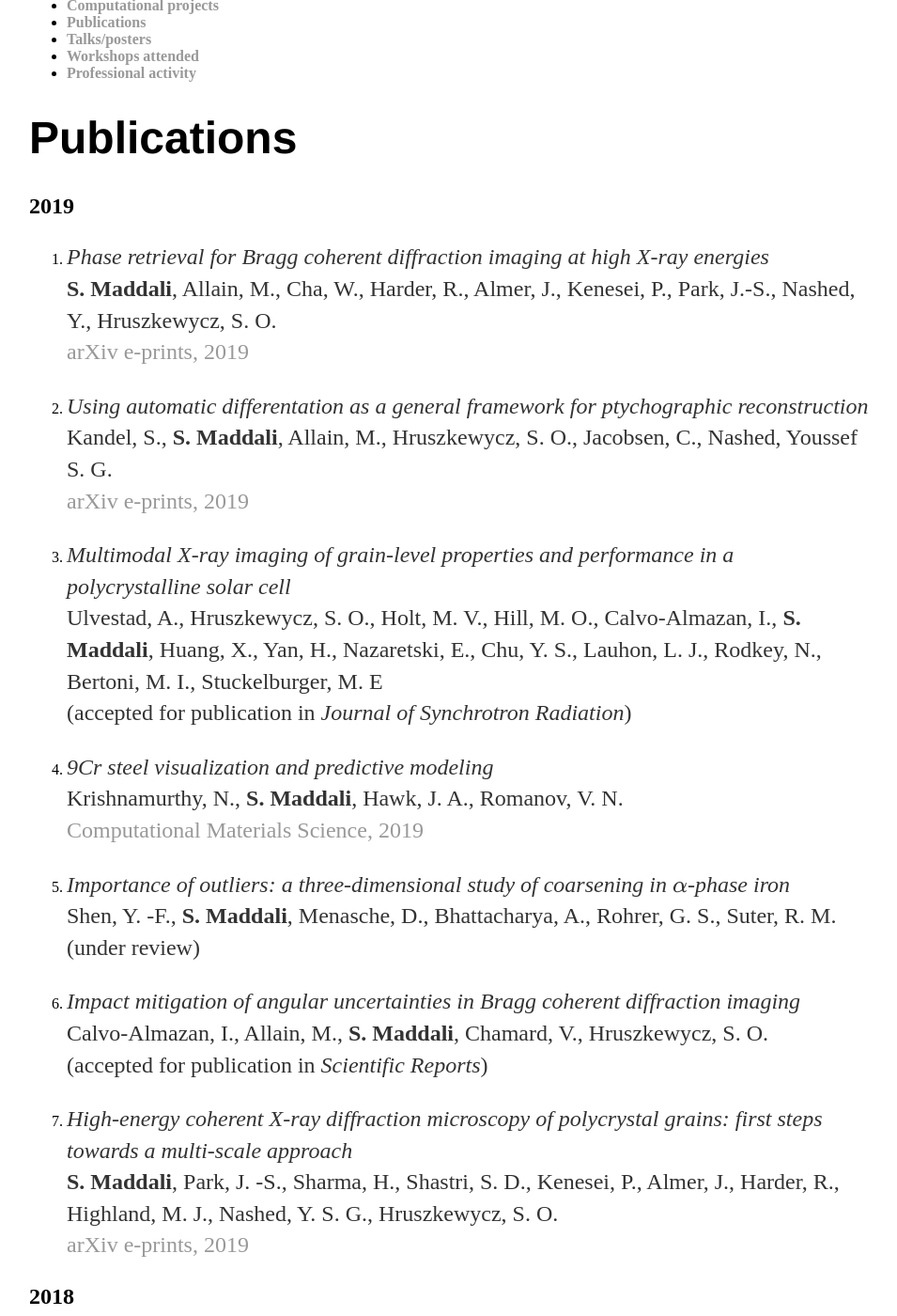
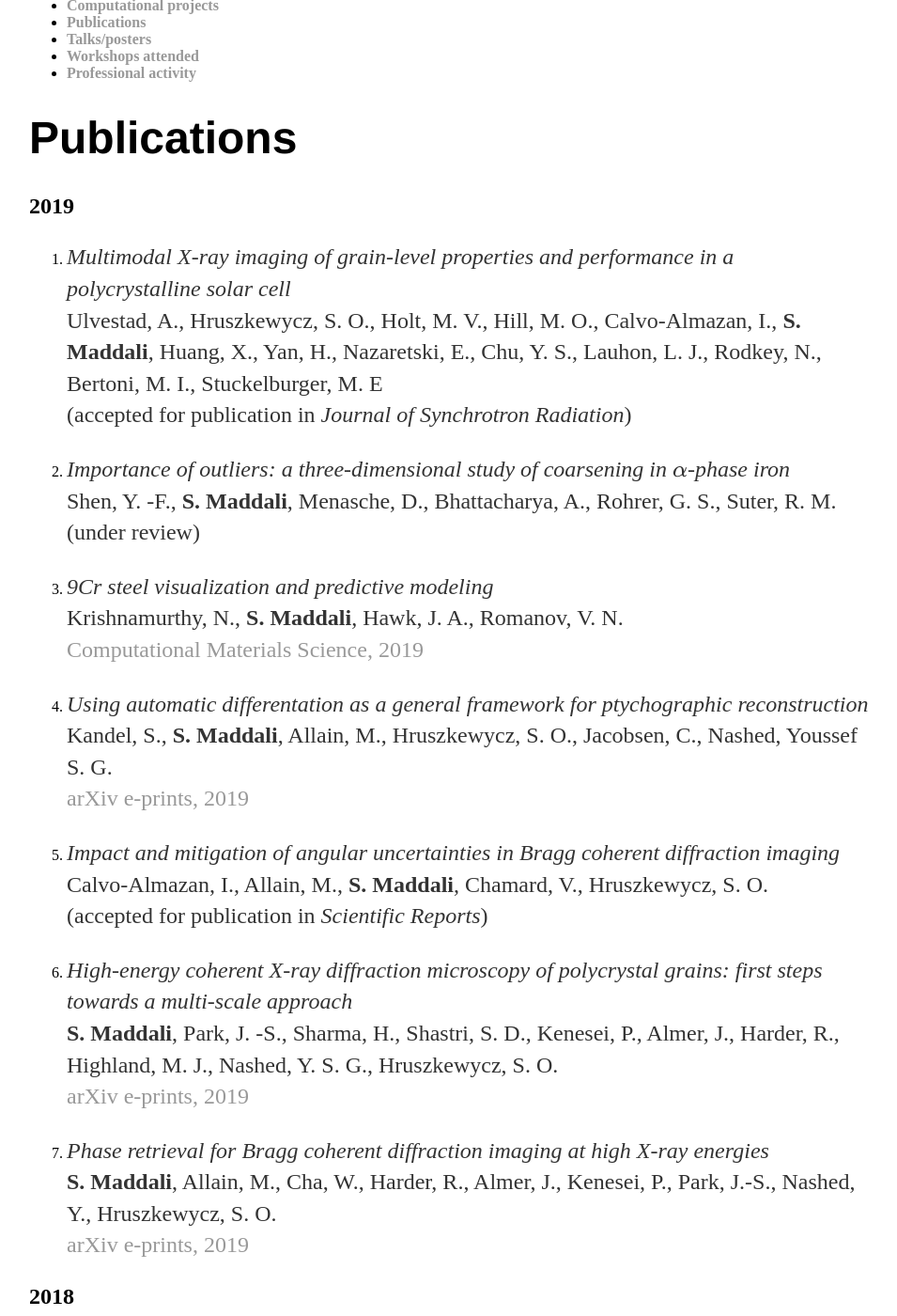
Before and after one commit to siddharth-maddali/siddharth-maddali.github.io, a Jekyll site: the page built from resume-cv/pubs.md, in a window 1280 px wide and 1400 px high, scrolled down 482 px. Shown: the whole window at 94% size, without its empty margins (161-1116 px from the left). Built offline with Jekyll 4.4.1, drawn with Linux system fonts in a browser that asks for light colours; formulas are drawn with MathJax 3; a script that is not in the unit is left out; some of the changed text lies outside the part shown.

Commit message:
tweaks...

```diff
--- a/resume-cv/pubs.md
+++ b/resume-cv/pubs.md
@@ -9,45 +9,45 @@ mathjax: true
 
 ## **2019**
 
-1.	_Phase retrieval for Bragg coherent diffraction imaging at high X-ray energies_<br/>	**S. Maddali**, Allain, M., Cha, W., Harder, R., Almer, J., Kenesei, P., Park, J.-S., Nashed, Y., Hruszkewycz, S. O.
-<br/>[arXiv e-prints, 2019](https://arxiv.org/abs/1811.06181)
+1.	_Multimodal X-ray imaging of grain-level properties and performance in a polycrystalline solar cell_<br/>	Ulvestad, A., Hruszkewycz, S. O., Holt, M. V., Hill, M. O., Calvo-Almazan, I., **S. Maddali**, Huang, X., Yan, H., Nazaretski, E., Chu, Y. S., Lauhon, L. J., Rodkey, N., Bertoni, M. I., Stuckelburger, M. E
+<br/>(accepted for publication in _Journal of Synchrotron Radiation_)
+
+1.	_Importance of outliers: a three-dimensional study of coarsening in $\alpha$-phase iron_<br/>	Shen, Y. -F., **S. Maddali**, Menasche, D., Bhattacharya, A., Rohrer, G. S., Suter, R. M.
+<br/>(under review)
+
+1.	_9Cr steel visualization and predictive modeling_<br/>	Krishnamurthy, N., **S. Maddali**, Hawk, J. A., Romanov, V. N.
+<br/>[Computational Materials Science, 2019](http://www.sciencedirect.com/science/article/pii/S0927025619301466)
 
 1.	_Using automatic differentation as a general framework for ptychographic reconstruction_<br/>	Kandel, S., **S. Maddali**, Allain, M., Hruszkewycz, S. O., Jacobsen, C., Nashed, Youssef S. G.
 <br/>[arXiv e-prints, 2019](https://arxiv.org/abs/1902.03920)
 
-1.	_Multimodal X-ray imaging of grain-level properties and performance in a polycrystalline solar cell_<br/>	Ulvestad, A., Hruszkewycz, S. O., Holt, M. V., Hill, M. O., Calvo-Almazan, I., **S. Maddali**, Huang, X., Yan, H., Nazaretski, E., Chu, Y. S., Lauhon, L. J., Rodkey, N., Bertoni, M. I., Stuckelburger, M. E
-<br/>(accepted for publication in _Journal of Synchrotron Radiation_)
-
-1.	_9Cr steel visualization and predictive modeling_<br/>	Krishnamurthy, N., **S. Maddali**, Hawk, J. A., Romanov, V. N.
-<br/>[Computational Materials Science, 2019](http://www.sciencedirect.com/science/article/pii/S0927025619301466)
-
-1.	_Importance of outliers: a three-dimensional study of coarsening in $\alpha$-phase iron_<br/>	Shen, Y. -F., **S. Maddali**, Menasche, D., Bhattacharya, A., Rohrer, G. S., Suter, R. M.
-<br/>(under review)
-
-1.	_Impact mitigation of angular uncertainties in Bragg coherent diffraction imaging_<br/>	Calvo-Almazan, I., Allain, M., **S. Maddali**, Chamard, V., Hruszkewycz, S. O.
+1.	_Impact and mitigation of angular uncertainties in Bragg coherent diffraction imaging_<br/>	Calvo-Almazan, I., Allain, M., **S. Maddali**, Chamard, V., Hruszkewycz, S. O.
 <br/>(accepted for publication in _Scientific Reports_)
 
 1.	_High-energy coherent X-ray diffraction microscopy of polycrystal grains: first steps towards a multi-scale approach_<br/>	**S. Maddali**, Park, J. -S., Sharma, H., Shastri, S. D., Kenesei, P., Almer, J., Harder, R., Highland, M. J., Nashed, Y. S. G., Hruszkewycz, S. O.
 <br/>[arXiv e-prints, 2019](https://arxiv.org/abs/1903.11815)
 
+1.	_Phase retrieval for Bragg coherent diffraction imaging at high X-ray energies_<br/>	**S. Maddali**, Allain, M., Cha, W., Harder, R., Almer, J., Kenesei, P., Park, J.-S., Nashed, Y., Hruszkewycz, S. O.
+<br/>[arXiv e-prints, 2019](https://arxiv.org/abs/1811.06181)
+
 ## **2018**
+
+1.	_Strain annealing of SiC nanoparticles revealed through Bragg coherent diffraction imaging for quantum technologies_<br/>	Hruszkewycz, S. O., **S. Maddali**, Anderson, C. P., Cha, W., Miao, K. C., Highland, M. J., Ulvestad, A., Awschalom, D. D., Heremans, F. J.
+<br/>[Phys. Rev. Materials, 2018](https://link.aps.org/doi/10.1103/PhysRevMaterials.2.086001)
 
 1.	_Sparse recovery of undersampled intensity patterns for coherent diffraction imaging at high X-ray energies_<br/>	**S. Maddali**, Calvo-Almazan, I., Almer, J., Kenesei, P., Park, J.-S., Harder, R., Nashed, Y., Hruszkewycz, S. O.
 <br/>[Scientific Reports, 2018](https://www.nature.com/articles/s41598-018-23040-y)
-
-1.	_Strain annealing of SiC nanoparticles revealed through Bragg coherent diffraction imaging for quantum technologies_<br/>	Hruszkewycz, S. O., **S. Maddali**, Anderson, C. P., Cha, W., Miao, K. C., Highland, M. J., Ulvestad, A., Awschalom, D. D., Heremans, F. J.
-<br/>[Phys. Rev. Materials, 2018](https://link.aps.org/doi/10.1103/PhysRevMaterials.2.086001)
 
 ## **2017**
 
 1.	_Data analytics for alloy qualification_<br/>	N. Krishnamurthy, **S. Maddali**, A. Verma, L. Bruckman, J. Carter, R. French, V. Romanov, J. Hawk
 <br/>[NETL Technical Report Series, US Department of Energy, 2017](https://www.osti.gov/biblio/1456238)
 
+1.	_Segmentation of 9Cr Steel Samples based on Composition and Mechanical Property._<br/>	N. Krishnamurthy, **S. Maddali**, V. Romanov, J. Hawk
+<br/>[Bulletin of the American Physical Society, 2017](http://meetings.aps.org/link/BAPS.2017.MAR.G1.156)
+
 1.	_Predictive analysis of the influence of the chemical composition and pre-processing regimen on structural properties of steel alloys using machine learning techniques._<br/>	N. Krishnamurthy, **S. Maddali**, V. Romanov, J. Hawk
 <br/>[Bulletin of the American Physical Society, 2017](https://meetings.aps.org/Meeting/MAR17/Session/V12.6)
-
-1.	_Segmentation of 9Cr Steel Samples based on Composition and Mechanical Property._<br/>	N. Krishnamurthy, **S. Maddali**, V. Romanov, J. Hawk
-<br/>[Bulletin of the American Physical Society, 2017](http://meetings.aps.org/link/BAPS.2017.MAR.G1.156)
 
 1.	_In-situ synchrotron x-ray studies of the microstructure and stability of In2O3 epitaxial films_<br/>	M. J. Highland, S. O. Hruszkewycz, D. D. Fong, Carol Thompson, P. H. Fuoss, I. Calvo-Almazan, **S. Maddali**, A. Ulvestad, E. Nazaretski, X. Huang, H. Yan, Y. S. Chu, H. Zhou, P. M. Baldo, J. A. Eastman
 <br/>[Applied Physics Letters, 2017](http://dx.doi.org/10.1063/1.4997773)
```
Also changed, not shown: about.md (+2 -2 lines), resume-cv/publication.bib (+9 -11 lines).
